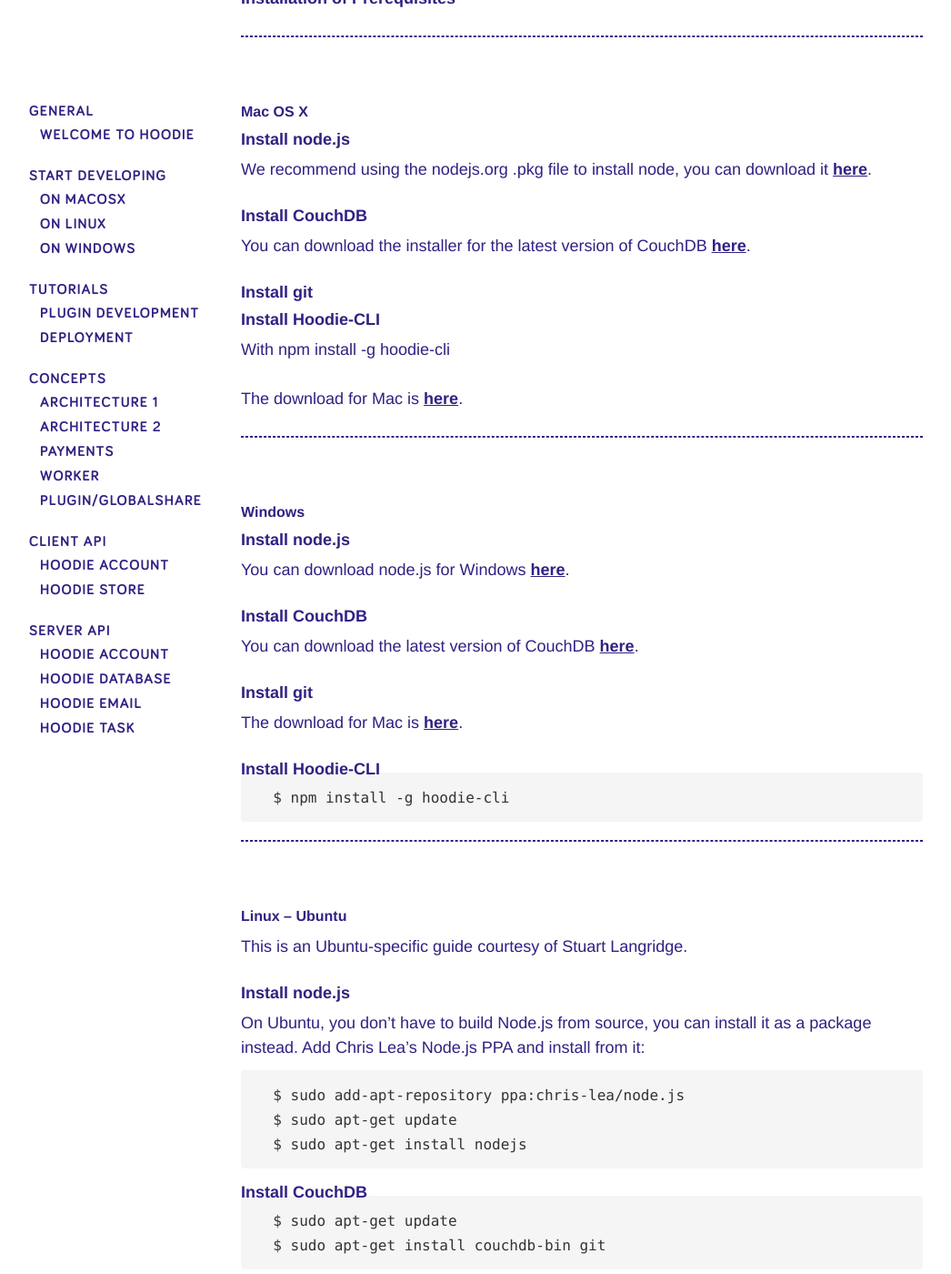
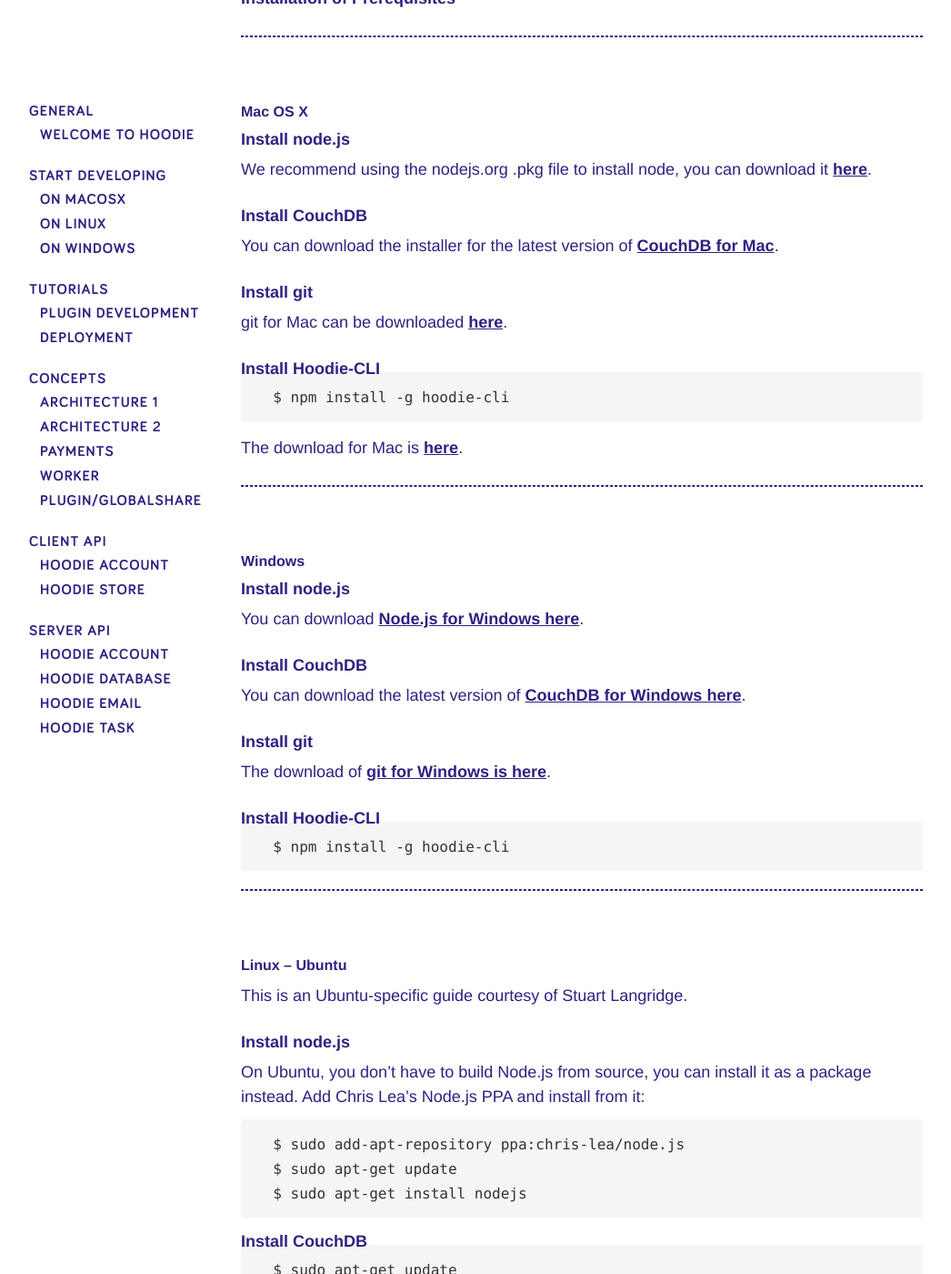
Before and after one commit to hoodiehq-archive/documentation, a Jekyll site: the page built from tutorials/system-requirements-browser-compatibilities-prerequisites-before-getting-started-with-hoodie.md, in a window 1280 px wide and 1400 px high, scrolled down 988 px. Shown: the whole window at 91% size, without its empty margins (0-1046 px from the left). Built offline with Jekyll 4.4.1, drawn with Linux system fonts in a browser that asks for light colours; Markdown is read by kramdown in place of the engine named in the settings.

Commit message:
correct mistakes

````diff
--- a/tutorials/system-requirements-browser-compatibilities-prerequisites-before-getting-started-with-hoodie.md
+++ b/tutorials/system-requirements-browser-compatibilities-prerequisites-before-getting-started-with-hoodie.md
@@ -38,10 +38,13 @@ This is a list of everything you should know and prepare *before* finally starti
 #### Install node.js
 We recommend using the nodejs.org .pkg file to install node, you can download it [here](http://nodejs.org/download/).
 #### Install CouchDB
-You can download the installer for the latest version of CouchDB [here](http://couchdb.apache.org/#download).
+You can download the installer for the latest version of [CouchDB for Mac](http://couchdb.apache.org/#download).
 #### Install git
+git for Mac can be downloaded [here](http://git-scm.com/download/mac).
 #### Install Hoodie-CLI
-With npm install -g hoodie-cli
+```
+  $ npm install -g hoodie-cli
+```
 
 The download for Mac is [here](http://git-scm.com/download/mac).
 
@@ -49,11 +52,11 @@ The download for Mac is [here](http://git-scm.com/download/mac).
 
 ### Windows
 #### Install node.js
-You can download node.js for Windows [here](http://nodejs.org/download/).
+You can download [Node.js for Windows here](http://nodejs.org/download/).
 #### Install CouchDB
-You can download the latest version of CouchDB [here](http://couchdb.apache.org/#download).
+You can download the latest version of [CouchDB for Windows here](http://couchdb.apache.org/#download).
 #### Install git
-The download for Mac is [here](http://git-scm.com/download/win).
+The download of [git for Windows is here](http://git-scm.com/download/win).
 #### Install Hoodie-CLI
 ```
   $ npm install -g hoodie-cli
````
